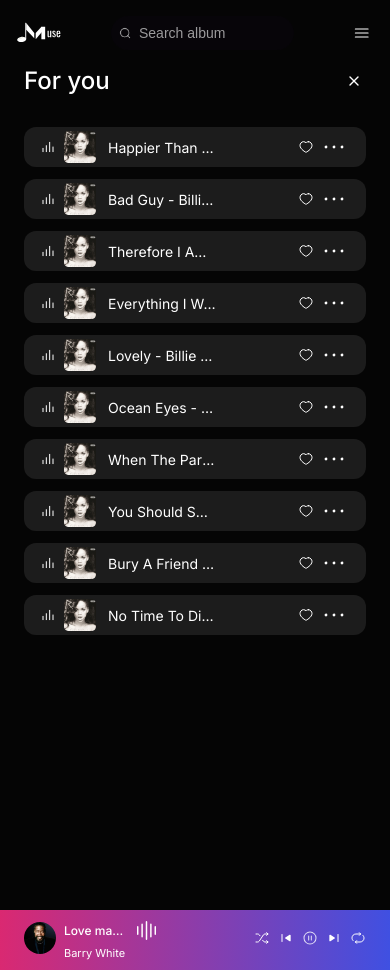
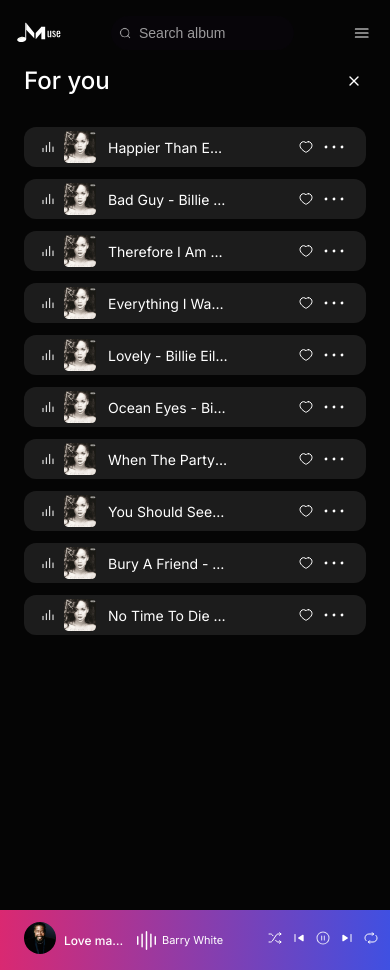
Before and after one commit to nikushabitskinashvili/muse, a Next.js app: page /foryou in a window 390 px wide. Built offline with nearby package versions, Linux system fonts and the light colour scheme.

Commit message:
feat: create search wrapper and refctor some codes

```diff
--- a/app/components/AudioPlayer/MusicPhoto/MusicPhoto.module.scss
+++ b/app/components/AudioPlayer/MusicPhoto/MusicPhoto.module.scss
@@ -1,31 +1,30 @@
 @import 'app/styles/colors.scss';
 
-.musicPhoto{
+.musicPhoto {
     display: flex;
     align-items: center;
     gap: 24px;
 }
 
-.photo img{
+.photo img {
     border-radius: 50%;
     object-fit: cover;
 }
 
-.musicInfo{
+.musicInfo {
     display: flex;
-    flex-direction: column;
-    justify-content: center;
+    align-items: center;
     gap: 6px;
     white-space: nowrap;
 }
 
-.musicInfoWrapper{
+.musicInfoWrapper {
     display: flex;
     align-items: center;
     gap: 16px;
 }
 
-.musicName{
+.musicName {
     color: $textWhite;
     font-size: 20px;
     font-style: normal;
@@ -37,24 +36,26 @@
     width: 65px;
 }
 
-.artistName{
+.artistName {
     color: $textWhite;
     font-size: 14px;
     font-style: normal;
     font-weight: 400;
     line-height: normal;
-
-
+    white-space: nowrap;
+    overflow: hidden;
+    text-overflow: ellipsis;
+    width: 80px;
 }
 
 
 @media screen and (min-width:767px) and (max-width: 1024px) {
-    .photo img{
+    .photo img {
         width: 48px;
         height: 48px;
     }
 
-    .musicPhoto{
+    .musicPhoto {
         gap: 16px;
     }
 }
@@ -62,35 +63,35 @@
 
 
 
-@media screen and (max-width:767px)  {
-    .musicInfo{
+@media screen and (max-width:767px) {
+    .musicInfo {
         display: flex;
         gap: 6px;
     }
 
-    .photo img{
+    .photo img {
         width: 32px;
         height: 32px;
     }
 
-    .musicName{
+    .musicName {
         font-size: 12px;
     }
 
-    .artistName{
+    .artistName {
         font-size: 11px;
     }
 
-    .musicInfoWrapper img{
+    .musicInfoWrapper img {
         width: 19px;
         height: 19px;
     }
 
-    .musicInfoWrapper{
+    .musicInfoWrapper {
         gap: 8px;
     }
 
-    .musicPhoto{
+    .musicPhoto {
         gap: 8px;
         justify-content: center;
         align-items: center;
--- a/app/components/Input/Input.module.scss
+++ b/app/components/Input/Input.module.scss
@@ -10,14 +10,25 @@
     max-width: 467px;
     margin: auto;
     border-radius: 24px;
-    background-color: rgba(20, 7, 33, 0.15);    ;
+    background-color: rgba(20, 7, 33, 0.15);
     display: flex;
     align-items: center;
     gap: 16px;
     padding: 10px 16px;
 }
 
-.container input {
+.inputTyping{
+    border-radius: 24px 24px 0 0;
+    max-width: 467px;
+    margin: auto;
+    background-color: rgba(20, 7, 33, 0.15);
+    display: flex;
+    align-items: center;
+    gap: 16px;
+    padding: 10px 16px;
+}
+
+.input {
     width: 100%;
     height: 100%;
     outline: none;
@@ -43,10 +54,9 @@
 
 .results {
     position: absolute;
-    top: calc(100% + 2px);
     left: 0;
     right: 0;
-    border-radius: 24px;
+    border-radius: 0 0 21px 21px;
     background: rgba(5, 5, 5, 0.9);
     border: none;
     overflow-y: auto;
@@ -71,11 +81,6 @@
     font-weight: 400;
     padding: 12px 16px;
     cursor: pointer;
-}
-
-.results li:hover {
-    background: rgba(255, 255, 255, 0.1);
-    border-radius: 8px;
 }
 
 .noResults {
--- a/app/components/Input/Input.tsx
+++ b/app/components/Input/Input.tsx
@@ -18,7 +18,7 @@
 
     return (
         <div className={styles.wrapper}>
-            <div className={styles.container}>
+            <div className={inputValue? styles.inputTyping : styles.container }>
                 <Image src={'/images/search.png'} alt="search" className={styles.searchIcon} width={15} height={15} />
                 <input
                     type="text"
--- a/app/components/PlaylistItem/PlaylistItem.module.scss
+++ b/app/components/PlaylistItem/PlaylistItem.module.scss
@@ -113,7 +113,7 @@
 }
 
 
-@media only screen and (max-width: 1023px) {
+@media  screen and (max-width: 1023px) {
 
   .leftSection {
     gap: 20px;
@@ -123,7 +123,7 @@
     width: 250px;
     overflow: hidden;
     text-overflow: ellipsis;
-    text-wrap: nowrap;
+    white-space: nowrap;
   }
 
   .imageSection {
@@ -139,7 +139,7 @@
   }
 }
 
-@media only screen and (max-width: 767px) {
+@media  screen and (max-width: 767px) {
 
   .playlistItem {
     max-height: 40px;
@@ -166,8 +166,8 @@
 
   .text {
     font-size: 14px;
-    max-width: 108px;
-    text-wrap: nowrap;
+    width: 120px;
+    white-space: nowrap;
     overflow: hidden;
     text-overflow: ellipsis;
   }
```
Also changed, not shown: app/components/PlaylistItem/PlaylistItem.tsx (+11 -11 lines).
